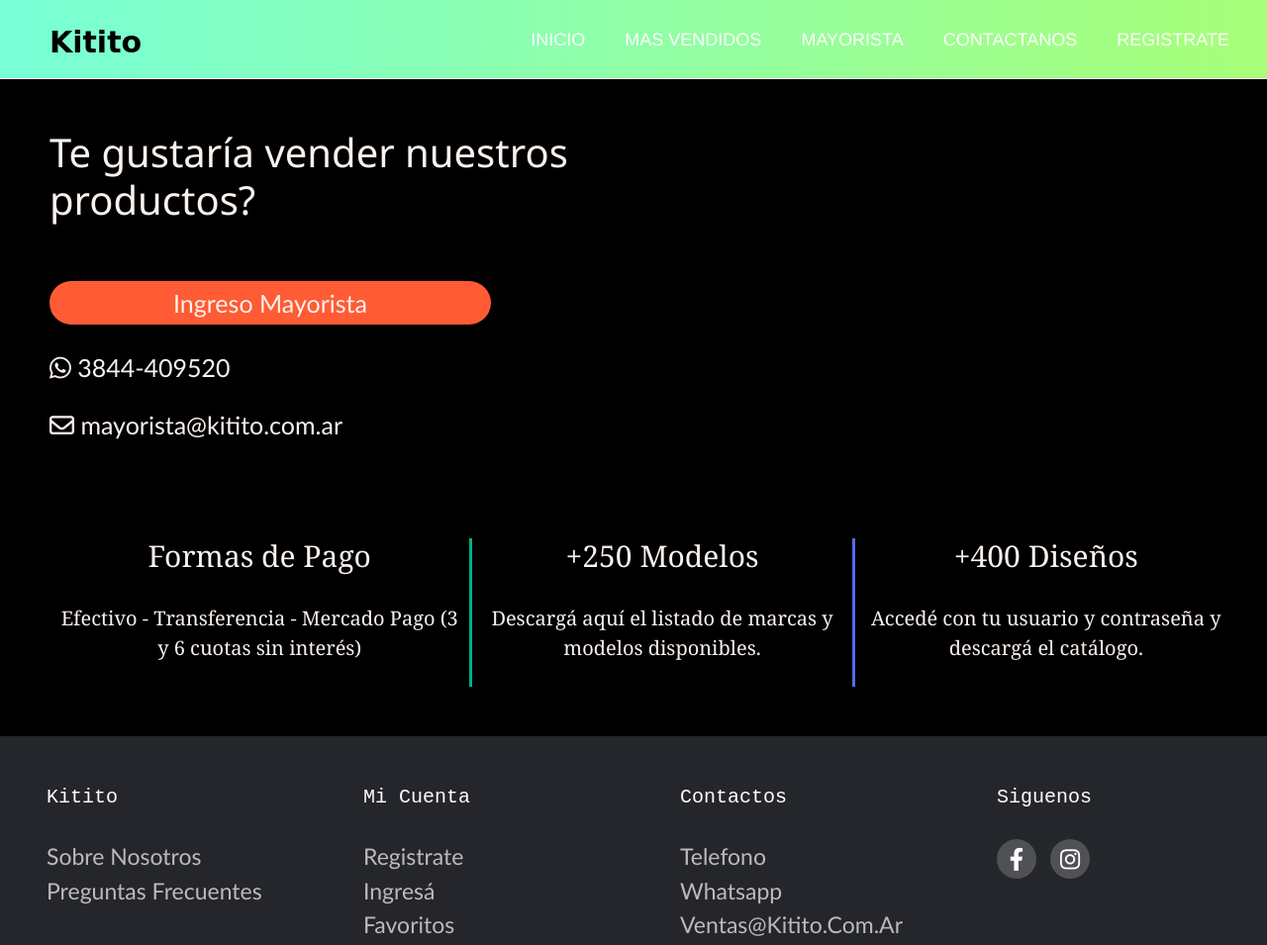
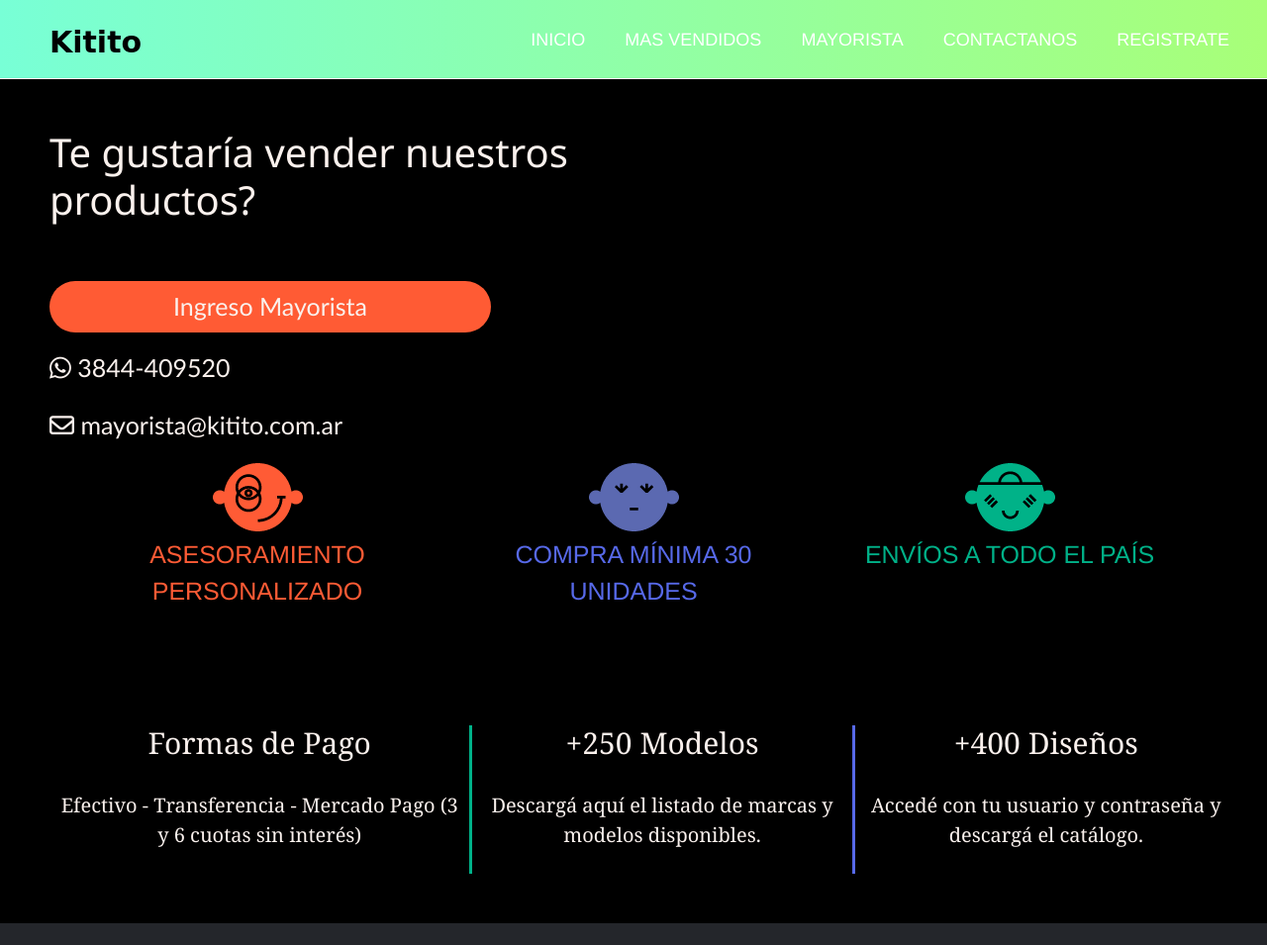
Before and after one commit to TrellixVulnTeam/Kitito_PONG, a plain HTML site: page pages/mayorista.html in a window 1280 px wide. Shown: the top 955 px of the page at 99% size. Drawn offline with nearby package versions, Linux system fonts and the light colour scheme; a web font is replaced by a local one.

Commit message:
agregando bootstrap a mayoristas

```diff
--- a/index.css
+++ b/index.css
@@ -87,15 +87,9 @@
     background: #616161;  /* fallback for old browsers */
     background: -webkit-linear-gradient(to right, #9bc5c3, #616161);  /* Chrome 10-25, Safari 5.1-6 */
     background: linear-gradient(to right, #9bc5c3, #616161); /* W3C, IE 10+/ Edge, Firefox 16+, Chrome 26+, Opera 12+, Safari 7+ */
-
 }
 
-/*
-@import "https://cdn.jsdelivr.net/npm/bootstrap@5.0.0-alpha1/dist/css/bootstrap.min.css"; */
 
-.container{
-    margin-top: 110px !important;
-}
 
 .card {
     border: none;
@@ -142,9 +136,6 @@
     border-bottom-right-radius: 20px;
 }
 
-
-
-
 .infinito {
     margin-left: 75px;
     font-size: 75px;
@@ -154,9 +145,7 @@
     text-transform: uppercase;
 }
 
-
-
-/* -----------------------Index-------------------------------- */
+/* -----------------------Index End -------------------------------- */
 
 
 
@@ -230,7 +219,7 @@
     max-width: 150px;
 }
 
-/* -------------------Mas Vendidos-------------------------------- */
+/* -------------------Mas Vendidos End -------------------------------- */
 
 
 
@@ -253,7 +242,7 @@
     font-weight: bold;
 }
 
-.mayorista__boton h2 {
+.mayorista__boton span {
     background: #ff5b34;
     display: inline-block;
     border-radius: 30px;
@@ -307,8 +296,25 @@
     padding: 0 10px;
 }
 
+.emote-texto{
+    display: block;
+    margin-top: 5px;
+    font-size: 25px;
+    font-family: 'Franklin Gothic Medium', 'Arial Narrow', Arial, sans-serif;
+}
+.emote-texto-3 {
+    color: #00b188 ;
+}
+.emote-texto-2 {
+    color: #5769e9;
+}
 
-/* -----------------------Mayorista-------------------------------- */
+.emote-texto-1 {
+    color: #ff5b35;
+}
+
+
+/* -----------------------Mayorista End  -------------------------------- */
 
 
 
@@ -397,7 +403,7 @@
 
 
 
-/* -----------------------Contactos-------------------------------- */
+/* -----------------------Contactos End -------------------------------- */
 
 
 
@@ -603,6 +609,7 @@
         border: none;
     }
 
+
     .contenido__titulo-1 {
         color: #00b188 ;
     }
@@ -630,15 +637,10 @@
 
     /* -------------------------Registro-------------------------------- */
 
-    /* -----------------------En Progreso-------------------------------- */
 
     /* -------------------------Registro-------------------------------- */
 
-
-
-
-
-/* -------------------Footer------------------------------ */
+    /* -------------------Footer------------------------------ */
     .footer__columnas{
         width: 50%;
         margin-bottom: 30px;
@@ -723,13 +725,13 @@
     /* -----------------------Mayorista-------------------------------- */
 
     .mayorista__titulo{
-        padding: 40px;
         font-size: 1rem;
     }
 
-    .mayorista__boton h2 {
+    .mayorista__boton span {
         margin: 0 0 0 40px;
         padding: 5px 40px;
+        font-size: 20px;
     }
 
     .mayorista__contacto{
@@ -738,11 +740,14 @@
 
     .mayorista__contacto h4 {
         padding-top: 20px;
-        font-size: 20px;
+        font-size: 19px;
     }
 
     .mayorista__caracteristicas{
         margin: 50px 0 0 20px;
+    }
+    .emote-texto{
+        font-size: 25px;
     }
 
     /* -----------------------Mayorista-------------------------------- */
--- a/pages/mayorista.html
+++ b/pages/mayorista.html
@@ -14,6 +14,7 @@
     <title>Accesories Kitito - Mayorista</title>
 </head>
     <body>
+
         <header>
             <nav>
                 <input type="checkbox" id="check">
@@ -32,17 +33,40 @@
                 </ul>
             </nav>
         </header>
+
+
+
         <main class="mayorista__main">
                     <div class="mayorista__titulo">
                         <h1>Te gustaría vender nuestros productos?</h1>
                     </div>
                     <div class="mayorista__boton">
-            <h2>Ingreso Mayorista</h2>
+                        <span>Ingreso Mayorista</span>
                     </div>
                     <div class="mayorista__contacto">
                         <h4><i class="fa-brands fa-whatsapp"></i> 3844-409520</h3>
                         <h4><i class="fa-regular fa-envelope"></i> mayorista@kitito.com.ar</h3>
                     </div>
+            </div>
+            <div class="container">
+                <div class="row">
+                    <div class="col-sm-4  mb-3 mt-3 text-center">
+                        <img src="/img/cara1.png" alt="Emote1">
+                        <span class="emote-texto emote-texto-1 ">ASESORAMIENTO PERSONALIZADO</span>
+                    </div>
+                    <div class="col-sm-4  mb-3 mt-3 text-center">
+                        <img src="/img/cara2.png" alt="Emote2">
+                        <span class="emote-texto emote-texto-2">COMPRA MÍNIMA 30 UNIDADES</span>
+                    </div>
+                    <div class="col-sm-4 mb-3 mt-3 text-center">
+                        <img src="/img/cara3.png" alt="Emote3">
+                        <span class="emote-texto emote-texto-3">ENVÍOS A TODO EL PAÍS</span>
+                    </div>
+
+                </div>
+            </div>
+
+            <section>
                 <div class="mayorista__caracteristicas">
                     <div class="mayorista-contenedor">
                         <div class="mayorista__contenido">
@@ -59,7 +83,11 @@
                         </div>
                     </div>
                 </div>
+            </section>
         </main>
+
+
+
     <footer class="footer">
         <div class="footer__contenedor">
             <div class="filas">
@@ -96,7 +124,6 @@
             </div>
         </div>
     </footer>
-
     <script src="https://cdn.jsdelivr.net/npm/@popperjs/core@2.10.2/dist/umd/popper.min.js" integrity="sha384-7+zCNj/IqJ95wo16oMtfsKbZ9ccEh31eOz1HGyDuCQ6wgnyJNSYdrPa03rtR1zdB" crossorigin="anonymous"></script>
     <script src="https://cdn.jsdelivr.net/npm/bootstrap@5.1.3/dist/js/bootstrap.min.js" integrity="sha384-QJHtvGhmr9XOIpI6YVutG+2QOK9T+ZnN4kzFN1RtK3zEFEIsxhlmWl5/YESvpZ13" crossorigin="anonymous"></script>
 </body>
```
Also changed, not shown: pages/contactos.html (+2 -0 lines), img/cara1.png (added), img/cara2.png (added), img/cara3.png (added). Lines whose indentation alone changed are shown as unchanged.
